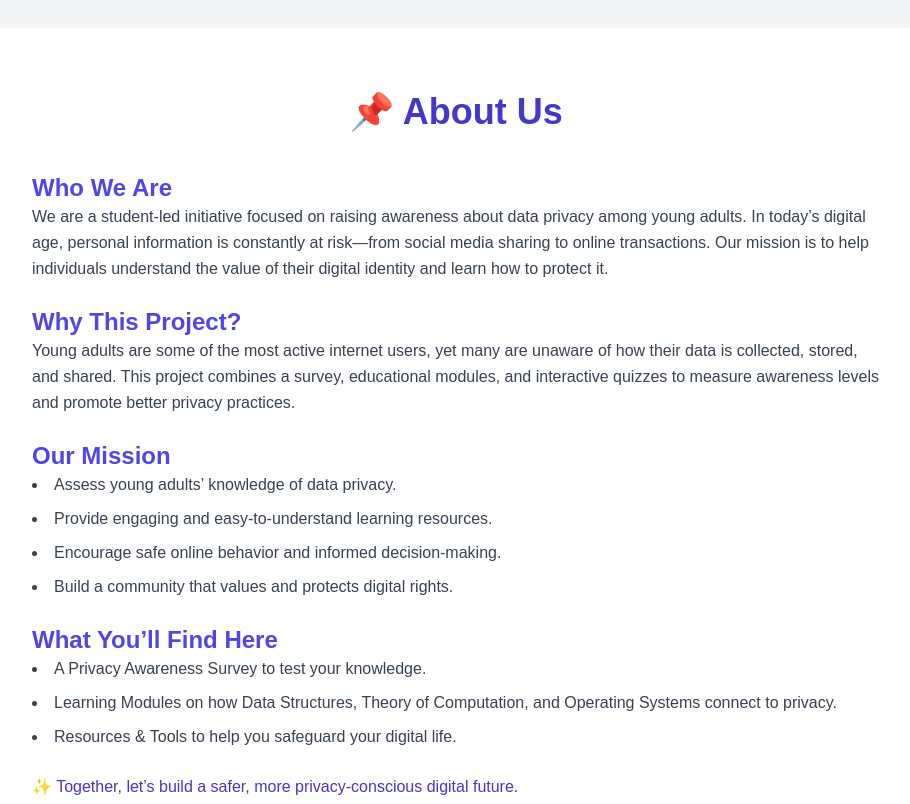
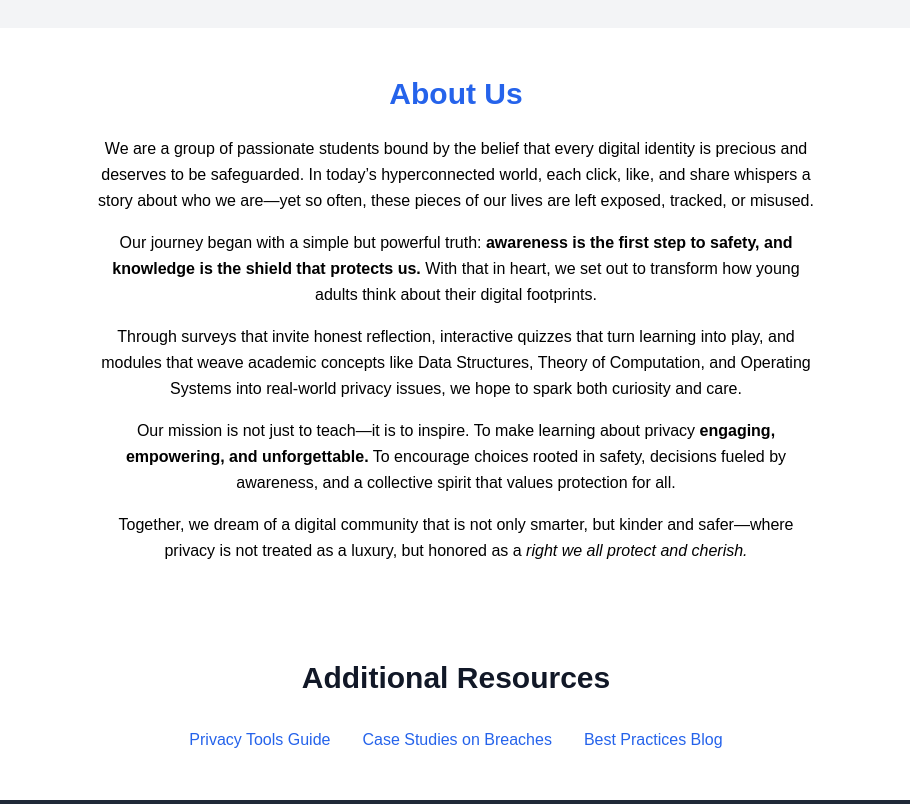
Before and after one commit to HudaShaikh20/field-project, a plain HTML site: page fp/index.html in a window 1280 px wide. Shown: the part 1100-1904 px from the top of the page, without its empty margins (184-1094 px from the left). Drawn offline with nearby package versions, Linux system fonts and the light colour scheme.

Commit message:
Update index.html

```diff
--- a/fp/index.html
+++ b/fp/index.html
@@ -32,6 +32,7 @@
         <li><a href="#intro" class="text-gray-700 hover:text-blue-600">Home</a></li>
         <li><a href="#survey" class="text-gray-700 hover:text-blue-600">Survey</a></li>
         <li><a href="#modules" class="text-gray-700 hover:text-blue-600">Modules</a></li>
+        <li><a href="#about" class="text-gray-700 hover:text-blue-600">About Us</a></li>
         <li><a href="#resources" class="text-gray-700 hover:text-blue-600">Resources</a></li>
         <li><a href="login.html" class="text-gray-700 hover:text-blue-600">Login</a></li>
       </ul>
@@ -79,52 +80,31 @@
 
 
 
-  <!-- About Us -->
-  <section id="about" class="bg-white py-16">
-    <div class="container mx-auto px-6 max-w-4xl text-center">
-      <h2 class="text-4xl font-bold mb-10 text-indigo-700">📌 About Us</h2>
-      <div class="text-left space-y-6 text-gray-700 leading-relaxed">
-        <div>
-          <h3 class="text-2xl font-semibold text-indigo-600">Who We Are</h3>
-          <p>
-            We are a student-led initiative focused on raising awareness about data privacy among young adults.
-            In today’s digital age, personal information is constantly at risk—from social media sharing to online transactions.
-            Our mission is to help individuals understand the value of their digital identity and learn how to protect it.
-          </p>
-        </div>
-
-        <div>
-          <h3 class="text-2xl font-semibold text-indigo-600">Why This Project?</h3>
-          <p>
-            Young adults are some of the most active internet users, yet many are unaware of how their data is collected,
-            stored, and shared. This project combines a survey, educational modules, and interactive quizzes
-            to measure awareness levels and promote better privacy practices.
-          </p>
-        </div>
-
-        <div>
-          <h3 class="text-2xl font-semibold text-indigo-600">Our Mission</h3>
-          <ul class="list-disc list-inside space-y-2">
-            <li>Assess young adults’ knowledge of data privacy.</li>
-            <li>Provide engaging and easy-to-understand learning resources.</li>
-            <li>Encourage safe online behavior and informed decision-making.</li>
-            <li>Build a community that values and protects digital rights.</li>
-          </ul>
-        </div>
-
-        <div>
-          <h3 class="text-2xl font-semibold text-indigo-600">What You’ll Find Here</h3>
-          <ul class="list-disc list-inside space-y-2">
-            <li>A Privacy Awareness Survey to test your knowledge.</li>
-            <li>Learning Modules on how Data Structures, Theory of Computation, and Operating Systems connect to privacy.</li>
-            <li>Resources & Tools to help you safeguard your digital life.</li>
-          </ul>
-        </div>
-
-        <p class="mt-6 text-indigo-700 font-medium">
-          ✨ Together, let’s build a safer, more privacy-conscious digital future.
-        </p>
-      </div>
+  <!-- About Us (Creative & Emotional, White Background, Indigo Heading, Black Text) -->
+  <section id="about" class="bg-white py-12 text-black">
+    <div class="container mx-auto px-6 max-w-3xl text-center">
+      <h2 class="text-3xl font-bold mb-6 text-blue-600"> About Us</h2>
+      <p class="mb-4 leading-relaxed">
+        We are a group of passionate students bound by the belief that every digital identity is precious and deserves to be safeguarded.
+        In today’s hyperconnected world, each click, like, and share whispers a story about who we are—yet so often, these pieces of our lives are left exposed, tracked, or misused.
+      </p>
+      <p class="mb-4 leading-relaxed">
+        Our journey began with a simple but powerful truth: <span class="font-semibold">awareness is the first step to safety, and knowledge is the shield that protects us.</span>
+        With that in heart, we set out to transform how young adults think about their digital footprints.
+      </p>
+      <p class="mb-4 leading-relaxed">
+        Through surveys that invite honest reflection, interactive quizzes that turn learning into play,
+        and modules that weave academic concepts like Data Structures, Theory of Computation, and Operating Systems into real-world privacy issues,
+        we hope to spark both curiosity and care.
+      </p>
+      <p class="mb-4 leading-relaxed">
+        Our mission is not just to teach—it is to inspire. To make learning about privacy <span class="font-semibold">engaging, empowering, and unforgettable.</span>
+        To encourage choices rooted in safety, decisions fueled by awareness, and a collective spirit that values protection for all.
+      </p>
+      <p class="leading-relaxed font-medium">
+        Together, we dream of a digital community that is not only smarter, but kinder and safer—where privacy is not treated as a luxury,
+        but honored as a <span class="italic">right we all protect and cherish.</span>
+      </p>
     </div>
   </section>
 
```
